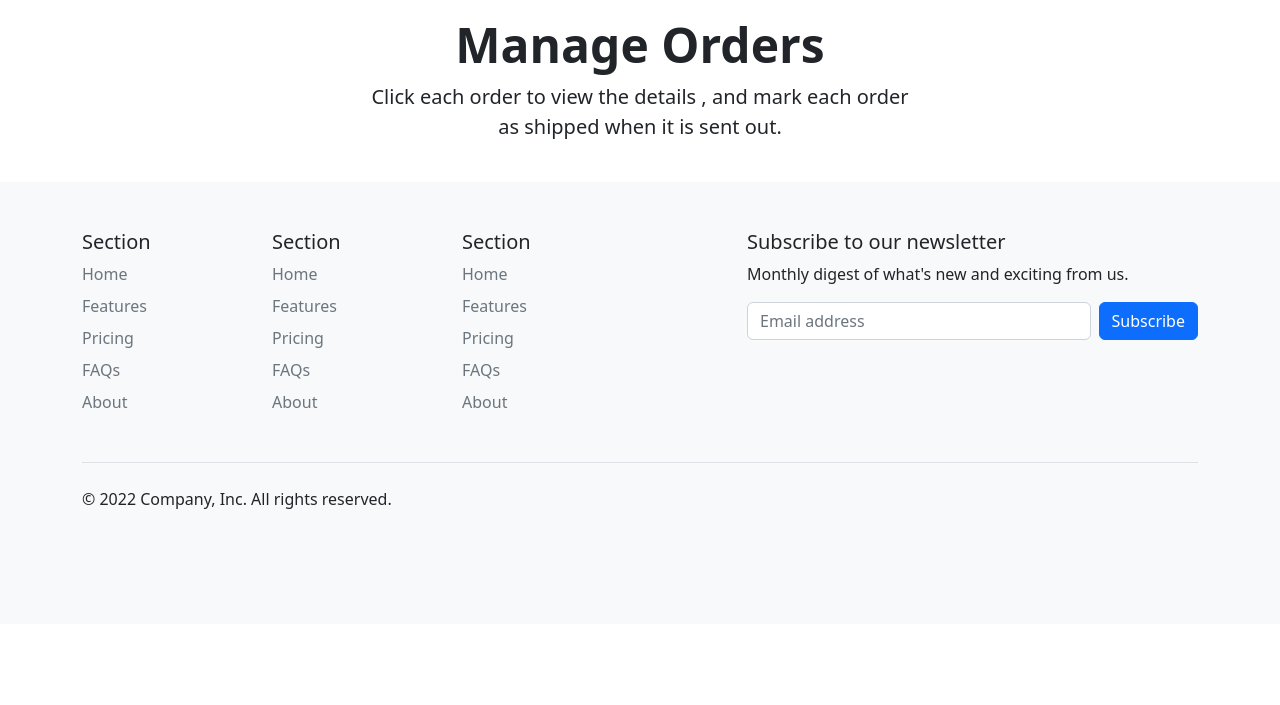
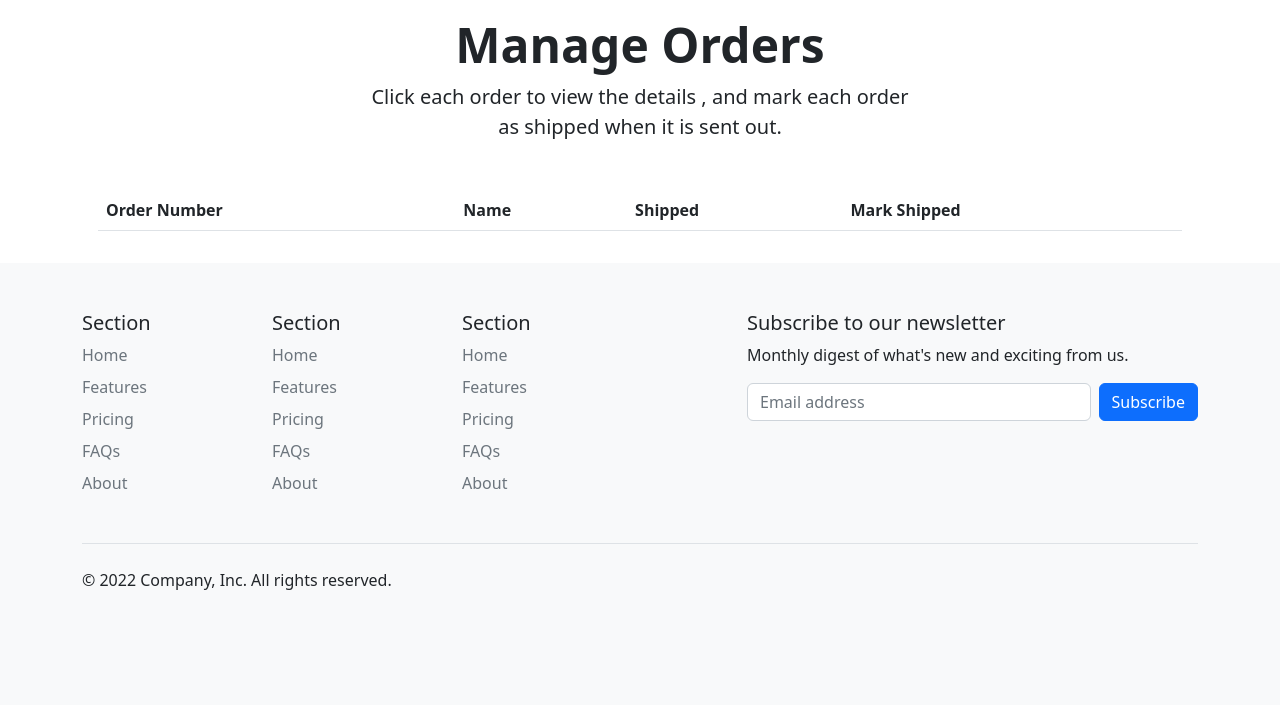
Before and after one commit to neil314159/portfolio-project-5, a Django app: page /dashboard/orders/ in a window 1280 px wide. Shown: the part 97-802 px from the top of the page. Before the commit the page ends 606 px from the top, so only its background shows below. Run offline with Django 3.2, Linux system fonts and the light colour scheme; data comes from the database, SQL or seed files in the repository; data that the repository does not hold is empty; some libraries are stand-ins or nearby versions.

Commit message:
Add styling to order management table

```diff
--- a/dashboard/templates/dashboard/manage_orders.html
+++ b/dashboard/templates/dashboard/manage_orders.html
@@ -13,14 +13,45 @@
 
         </div>
       </div>
-{% for order in orders %}
 
-{{ order.order_number }}
 
-<a href="{% url 'order_details' order.order_number %}" title="{{ order.order_number }}">
-    {{ order.order_number|truncatechars:6 }}
-</a>
 
-{% endfor %}
+    <div class="m-2 p-2">
+
+
+
+        <table class="table">
+            <thead>
+              <tr>
+                <th scope="col">Order Number</th>
+                <th scope="col">Name</th>
+                <th scope="col">Shipped</th>
+
+                <th scope="col">Mark Shipped</th>
+              </tr>
+            </thead>
+            <tbody>
+                {% for order in orders %}
+              <tr>
+                <td scope="row">{{ order.date}}<a href="{% url 'order_details' order.order_number %}" class="btn btn-primary btn-light mx-2" tabindex="-1" role="button" >View Order Details</a> </th>
+                <td>{{ order.full_name }}</td>
+                <td
+                {% if order.shipped %}
+                class="table-success">
+                Yes
+                {% else %}
+                class="table-danger">
+                No
+                {% endif %}
+            </td>
+                <td>@mdo</td>
+              </tr>
+              {% endfor %}
+            </tbody>
+          </table>
+
+
+    </div>
+
 </div>
 {% endblock %}
```
